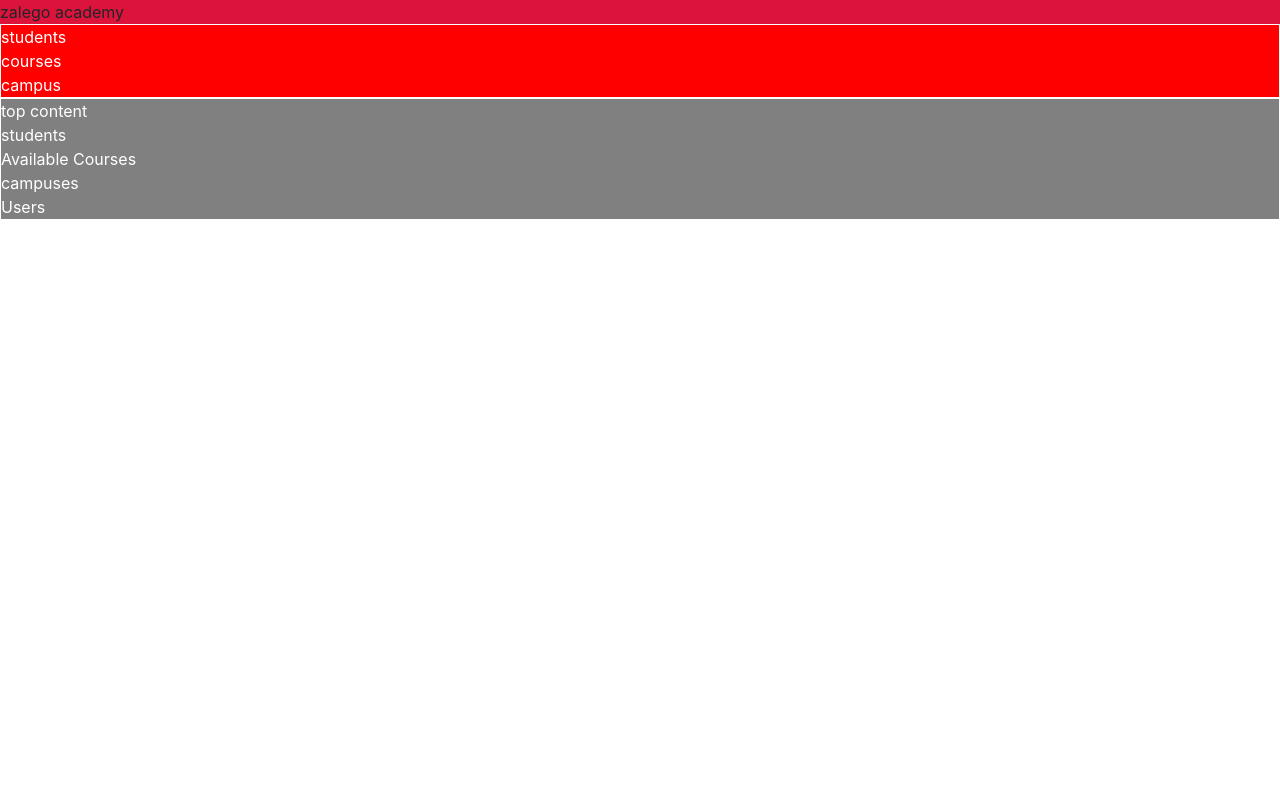
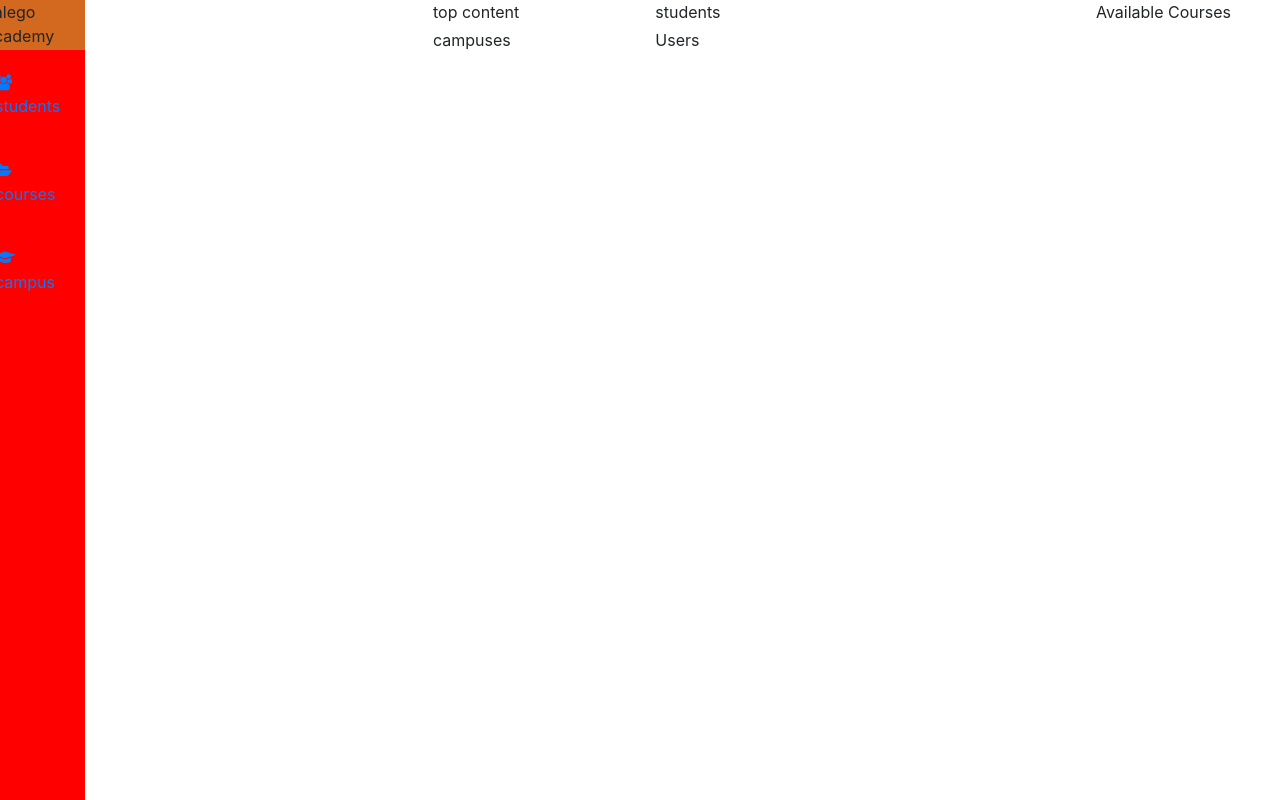
Before and after one commit to MichelleNJAMBI/webstartingtemplate, a plain HTML site: page index.html in a window 1280 px wide. Drawn offline with Linux system fonts and the light colour scheme.

Commit message:
changed content

```diff
--- a/index.html
+++ b/index.html
@@ -13,21 +13,44 @@
 </head>
 <body>
 	<!-- All our code. write here   -->
+	<div class="container row col">
 		<div class="header">
 			<nav>zalego academy</nav>
+		</div><br>
+		<div class="sidebar">
+			<nav>
+				<ul>
+					<li>
+						<a href="">
+							<span><i class="fa fa-group"></i></span>
+							<span>students</span>
+						</a>
+					</li>
+					<li>
+						<a href="">
+							<span><i class="fa fa-folder-open"></i></span>
+							<span>courses</span>
+						</a>
+					</li>
+					<li>
+						<a href="">
+							<span><i class="fa fa-graduation-cap"></i></span>
+							<span>campus</span>
+						</a>
+					</li>
+				</ul>
+			</nav>
 
 		</div>
-	<div class="sidebar">
-		<div id="icon1">students</div>
-		<div id="icon2">courses</div>
-		<div id="icon3">campus</div>
-	</div>
 		<div class="main-content">
+			<div class="container  ">
 				<div id="topcontent">top content</div>
 				<div id="students">students</div>
 				<div id="courses">Available Courses</div>
 				<div id="campuses">campuses</div>
 				<div id="users">Users</div>
+			</div>
+		</div>
 	</div>
 
 
--- a/style.css
+++ b/style.css
@@ -1,7 +1,7 @@
 .container{
     display: grid;
     height: 100px;
-    grid-template-columns: 2fr 3fr;
+    grid-template-columns: 1fr 2fr;
     grid-template-rows: 1fr 2fr 3fr;
     grid-template-areas:
      "header header header "
@@ -10,25 +10,36 @@
 
     ;
     gap: 4px;
-    border: 1px solid;
 }
 
-nav{
 
-    grid-area: nav;
-    background-color: crimson;
+.header{
+    position: absolute;
+    height: 50px;
+    width: 100px;
+    background-color: chocolate;
+    z-index: 6;
+}
+body{
+    margin: 0px;
+    padding: 0px;
 }
 .sidebar{
-    grid-area: sidebar;
-    border-color: red;
-    border: 1px solid;
+    position: absolute;
+    width: 100px;
     background-color: red;
-    color: white;
+    height: 100vh;
+    z-index: 5;
+    padding-top: 50px;
 }
-.main-content{
-    grid-area: main-content;
-    border: 1px solid;
-    background-color: grey;
-    color: white;
-    display: grid;
+*{
+    box-sizing: border-box;
 }
+.sidebar ul{
+    list-style: none;
+    margin: 0;
+    padding: 0;
+}
+.sidebar ul li{
+    padding: 20px 10px;
+}
```
Lines whose indentation alone changed are shown as unchanged.
